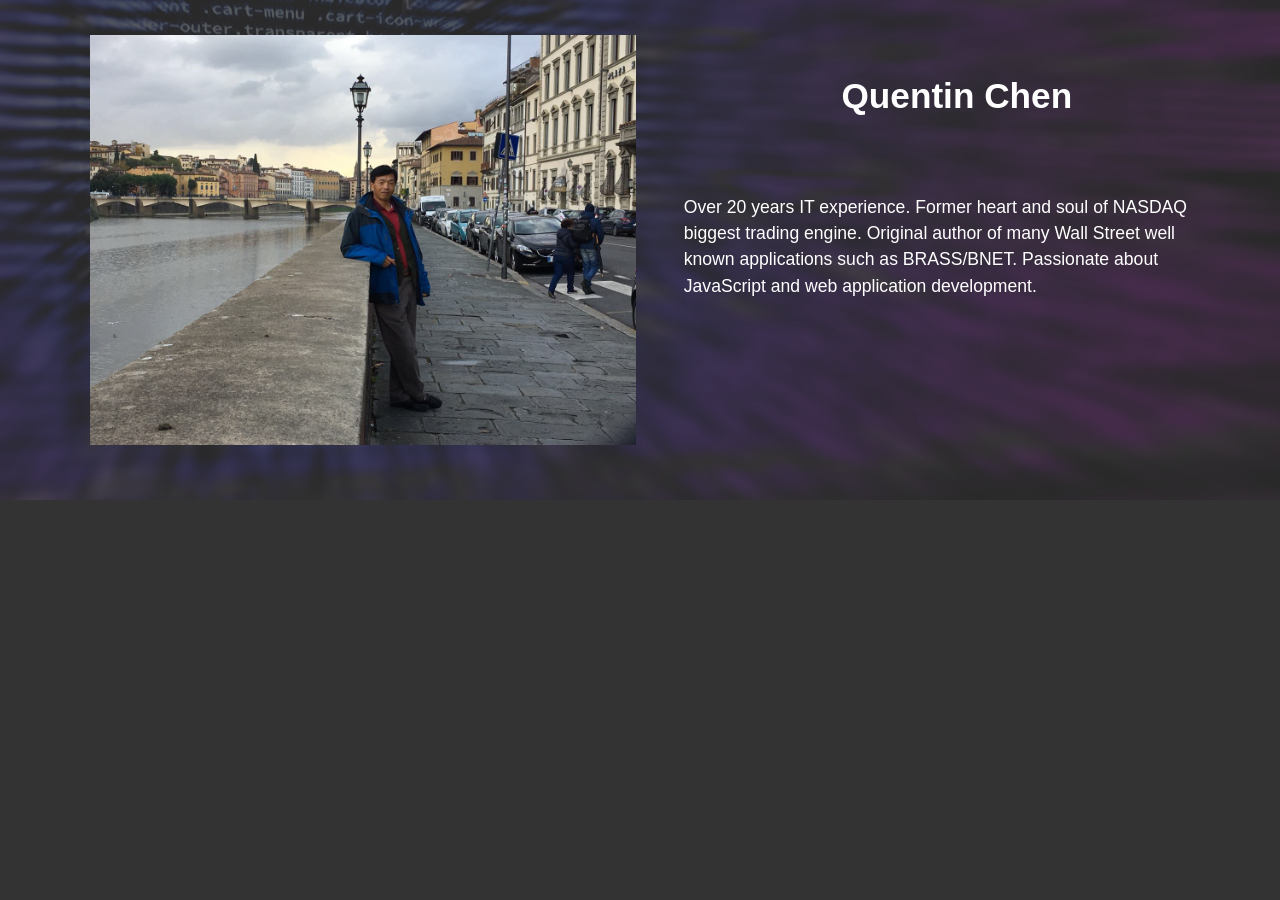
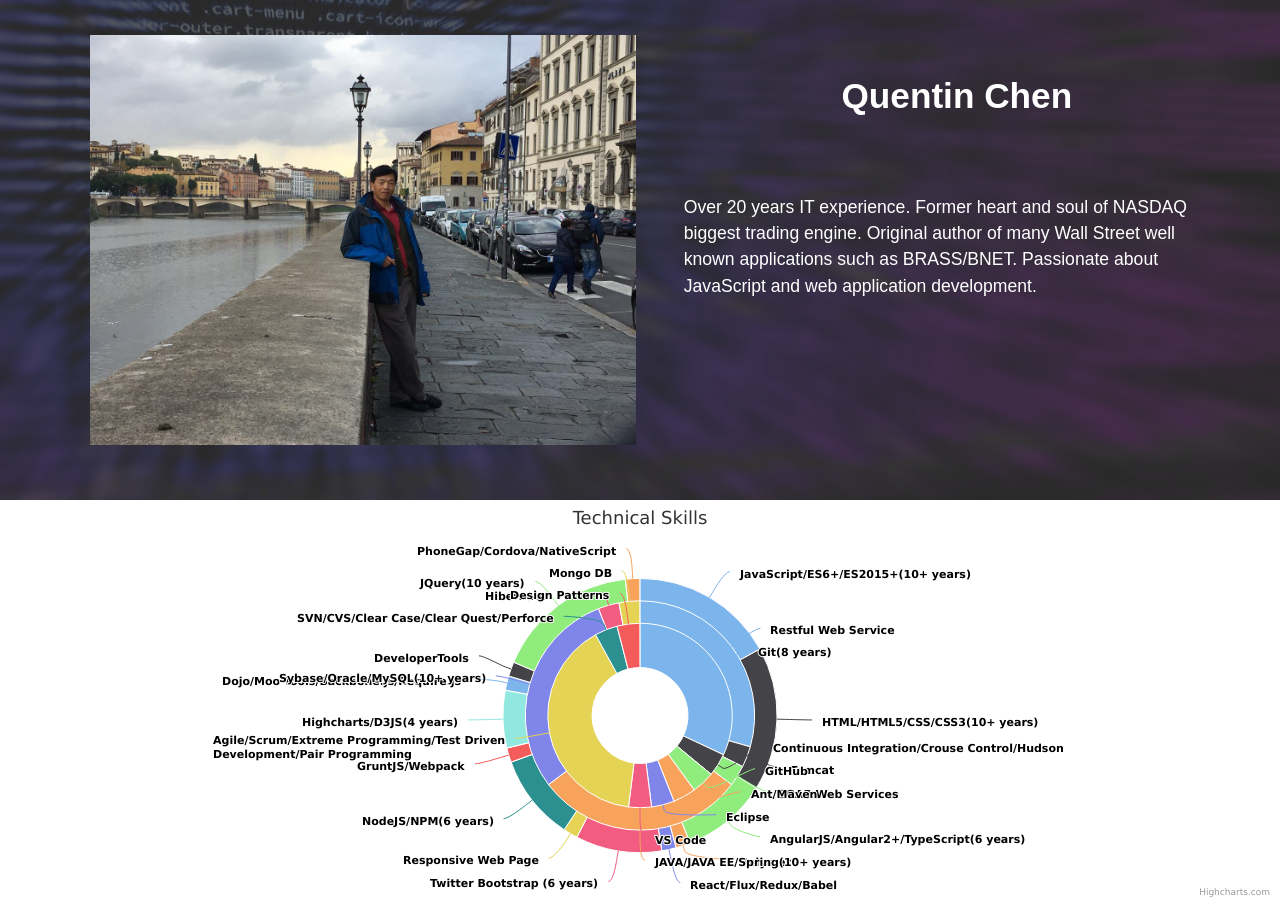
Before and after one commit to qunsheng/personal-site-react, a React (Create React App) app: page / in a window 1280 px wide. Before the commit the page ends 800 px from the top, so only its background shows below. Built offline with nearby package versions, Linux system fonts and the light colour scheme.

Commit message:
add skill set component

```diff
--- a/package.json
+++ b/package.json
@@ -3,6 +3,8 @@
   "version": "0.1.0",
   "private": true,
   "dependencies": {
+    "highcharts": "^7.0.3",
+    "highcharts-react-official": "^2.1.1",
     "react": "^16.8.4",
     "react-dom": "^16.8.4",
     "react-scripts": "2.1.8"
--- a/src/App.js
+++ b/src/App.js
@@ -1,5 +1,5 @@
 import React, { Component } from 'react';
-// import qunsheng from './logo.svg';
+import SkillSet from './components/SkillSet'
 import './App.css';
 
 class App extends Component {
@@ -32,6 +32,8 @@
 
         </header>
 
+        <SkillSet />
+
 
 
       </React.Fragment>
--- /dev/null
+++ b/src/components/SkillSet.js
@@ -0,0 +1,159 @@
+import React, { Component } from 'react';
+import Highcharts from 'highcharts';
+import HighchartsReact from 'highcharts-react-official';
+
+
+let options = {
+    chart: {
+        type: 'pie'
+    },
+    title: {
+        text: 'Technical Skills'
+    },
+    series: [{
+          name: 'Front End Web Technologies',
+          size: '85%',
+          innerSize: '70%',
+          data: [
+            {
+              name: 'JavaScript/ES6+/ES2015+(10+ years)',
+              y: 10
+          }, {
+              name: 'HTML/HTML5/CSS/CSS3(10+ years)',
+              y: 10
+          }, {
+              name: 'AngularJS/Angular2+/TypeScript(6 years)',
+              y: 6
+          }, {
+              name: 'Polymer',
+              y: 1
+          }, {
+              name: 'React/Flux/Redux/Babel',
+              y: 1
+          }, {
+              name: 'Twitter Bootstrap (6 years)',
+              y: 6
+          }, {
+              name: 'Responsive Web Page',
+              y: 1
+          }, {
+              name: 'NodeJS/NPM(6 years)',
+              y: 6
+          }, {
+              name: 'GruntJS/Webpack',
+              y: 1
+          }, {
+            name: 'Highcharts/D3JS(4 years)',
+              y: 4
+          },
+           {
+            name: 'Dojo/Moo Tools/Backbone.js/Require.js',
+              y: 1
+          }, {
+            name: 'DeveloperTools',
+              y: 1
+          } ,
+          {
+            name: 'JQuery(10 years)',
+              y: 10
+          }
+          , {
+            name: 'PhoneGap/Cordova/NativeScript',
+              y: 1
+          }
+        ]
+      },
+      {
+        name: 'Back End Technologies',
+        size: '70%',
+        innerSize: '55%',
+        data: [
+          {
+            name: 'Restful Web Service',
+            y: 10
+          },
+
+          {
+              name: 'Tomcat',
+              y: 1
+          },
+           {
+              name: 'SOAP Web Services',
+              y: 1
+          }, {
+              name: 'JAVA/JAVA EE/Spring(10+ years)',
+              y: 10
+          },
+          {
+              name: 'Sybase/Oracle/MySQL(10+ years)',
+              y: 10
+          }, {
+              name: 'Hibernate',
+              y: 1
+          }, {
+              name: 'Mongo DB',
+              y: 1
+        }]
+      },
+      {
+        name: 'Tools And Software Development Approaches',
+        size: '55%',
+        innerSize: '52%',
+        // colorByPoint: true,
+        data: [
+          {
+            name: 'Git(8 years)',
+            y: 8,
+            // sliced: true,
+            // selected: true
+        },
+        {
+            name: 'Continuous Integration/Crouse Control/Hudson',
+            y: 1
+        },
+        {
+            name: 'GitHub',
+            y: 1
+        },
+        {
+            name: 'Ant/Maven',
+            y: 1
+        }, {
+            name: 'Eclipse',
+            y: 1
+        }, {
+            name: 'VS Code',
+            y: 1
+        }, {
+            name: 'Agile/Scrum/Extreme Programming/Test Driven Development/Pair Programming',
+            y: 10
+        } ,
+        {
+            name: 'SVN/CVS/Clear Case/Clear Quest/Perforce',
+            y: 1
+        },
+        {
+            name: 'Design Patterns',
+            y: 1
+        }]
+  }]
+};
+
+class SkillSet extends Component {
+    componentDidMount() {
+        this.chartRef = React.createRef();
+    }
+
+
+    render() {
+        return (
+            <HighchartsReact
+            highcharts={ Highcharts }
+            options={ options }
+            ref={ this.chartRef }
+            />
+        );
+    }
+}
+
+export default SkillSet;
```
Also changed, not shown: 2 other files (tests, documents, lock files or other folders).
